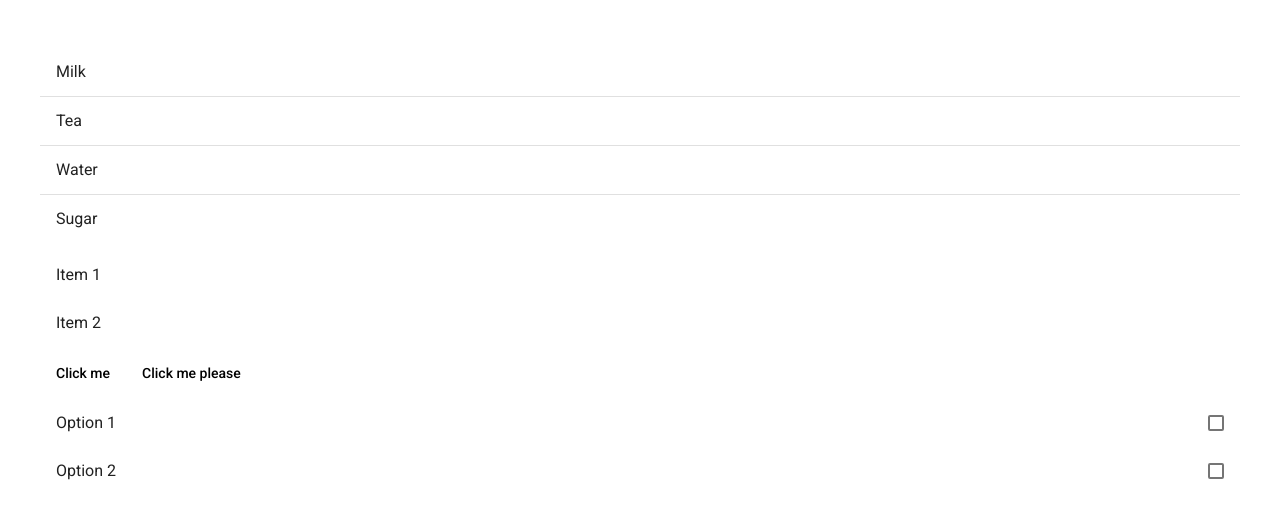
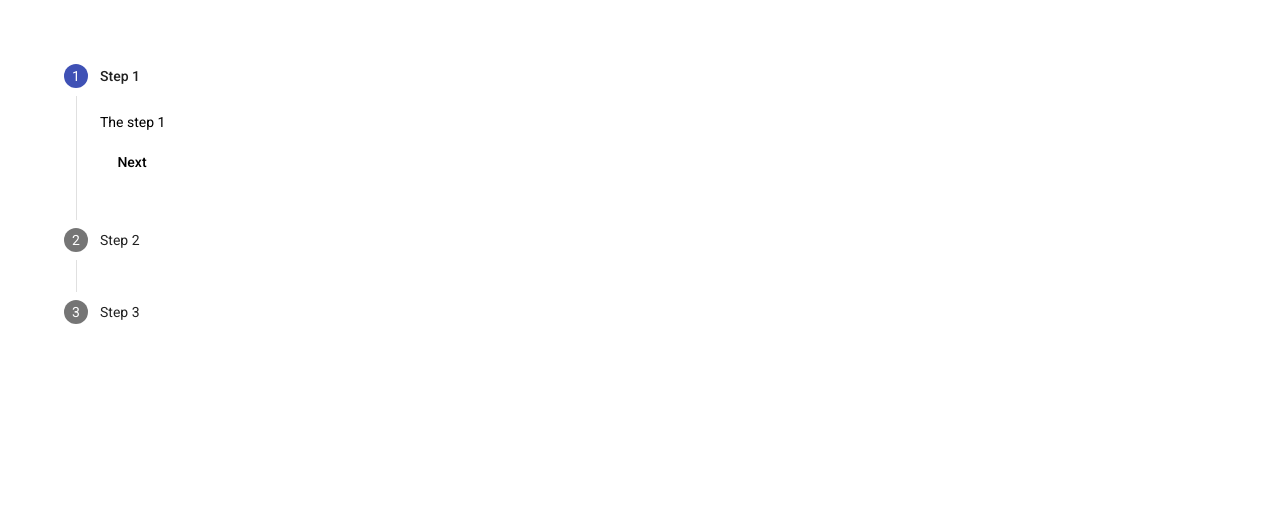
Before and after one commit to souhailouni/learn-Material, an Angular app: page / in a window 1280 px wide. Shown: the top 518 px of the page. Built offline with nearby package versions, Linux system fonts and the light colour scheme.

Commit message:
steppers

```diff
--- a/src/app/app.component.html
+++ b/src/app/app.component.html
@@ -1,27 +1,17 @@
 <div class="container">
-
-    <mat-list>
-        <mat-list-item>Milk</mat-list-item>
-        <mat-divider></mat-divider>
-        <mat-list-item>Tea</mat-list-item>
-        <mat-divider></mat-divider>
-        <mat-list-item>Water</mat-list-item>
-        <mat-divider></mat-divider>
-        <mat-list-item>Sugar</mat-list-item>
-    </mat-list>
-    <mat-nav-list>
-        <a mat-list-item href="#">Item 1</a>
-        <a mat-list-item href="#">Item 2</a>
-
-    </mat-nav-list>
-
-    <mat-action-list>
-        <button mat-button>Click me</button>
-        <button mat-button>Click me please</button>
-    </mat-action-list>
-
-    <mat-selection-list>
-        <mat-list-option>Option 1</mat-list-option>
-        <mat-list-option>Option 2</mat-list-option>
-    </mat-selection-list>
+    <mat-vertical-stepper>
+        <mat-step label="Step 1">
+            <p>The step 1</p>
+            <button mat-button matStepperNext>Next</button>
+        </mat-step>
+        <mat-step label="Step 2">
+            <p>The step 2</p>
+            <button mat-button matStepperPrevious>Previous</button>
+            <button mat-button matStepperNext>Next</button>
+        </mat-step>
+        <mat-step label="Step 3">
+            <p>The step 3</p>
+            <button mat-button matStepperPrevious>Previous</button>
+        </mat-step>
+    </mat-vertical-stepper>
 </div>
--- a/src/app/app.module.ts
+++ b/src/app/app.module.ts
@@ -14,6 +14,7 @@ import { MatCardModule } from '@angular/material/card';
 import { MatDividerModule} from '@angular/material/divider';
 import { MatExpansionModule } from '@angular/material/expansion';
 import { MatListModule } from '@angular/material/list'
+import { MatStepperModule } from '@angular/material/stepper';
 @NgModule({
   declarations: [
     AppComponent
@@ -31,7 +32,8 @@ import { MatListModule } from '@angular/material/list'
     MatCardModule,
     MatDividerModule,
     MatExpansionModule,
-    MatListModule
+    MatListModule,
+    MatStepperModule
   ],
   providers: [],
   bootstrap: [AppComponent]
```
